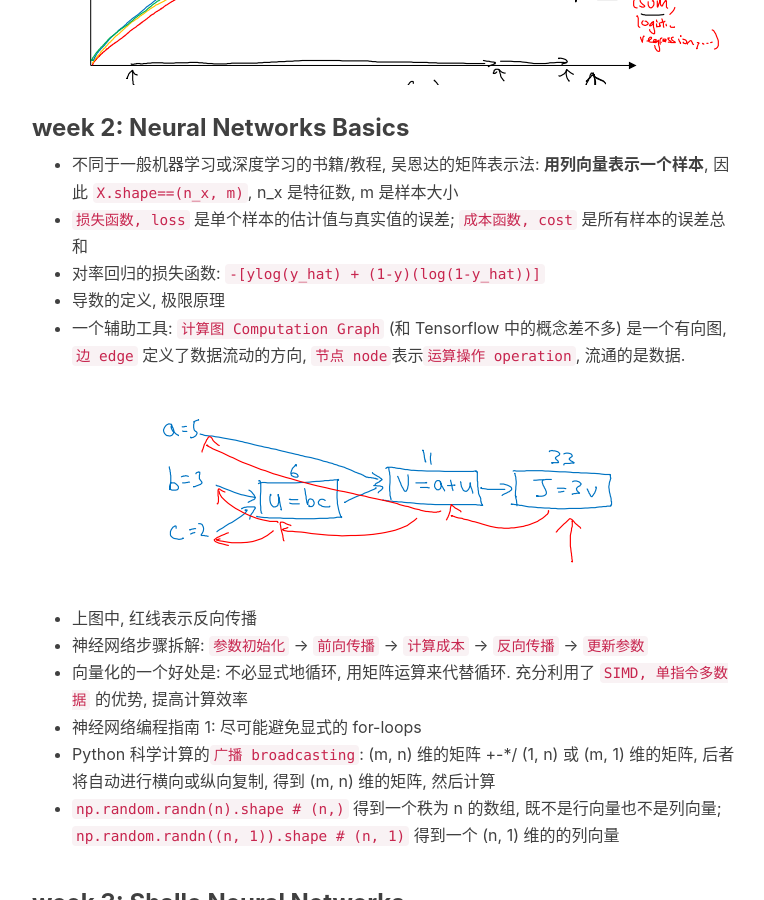
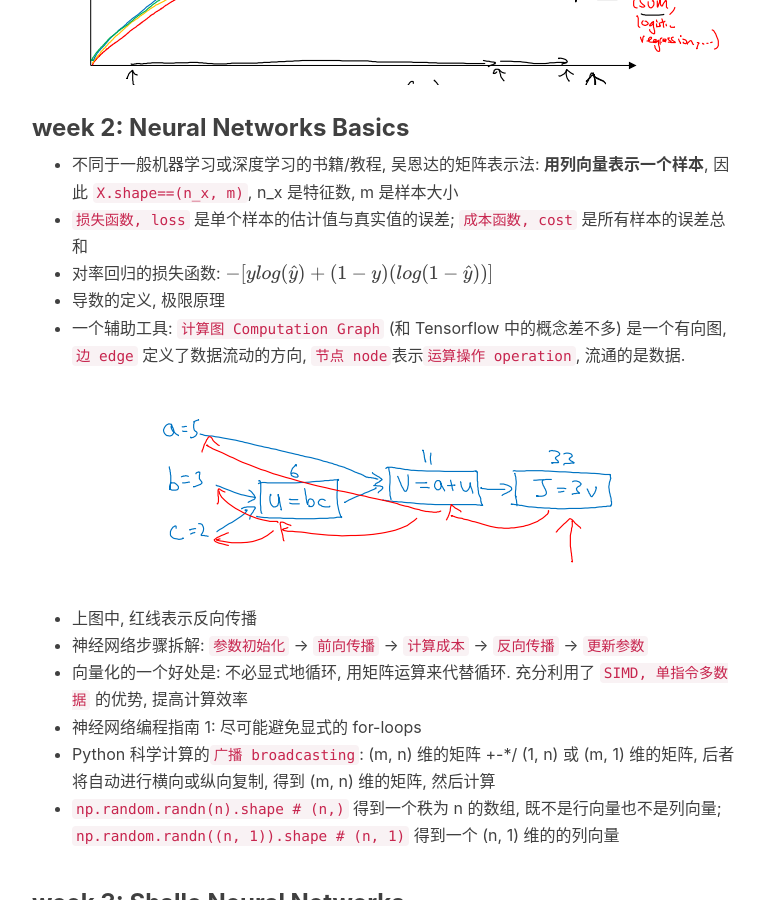
Before and after one commit to iamkissg/iamkissg.github.io, a Jekyll site: the page built from _posts/2017-08-21-andrew_ng_dl_course1_note.md, in a window 1280 px wide and 900 px high, scrolled down 1095 px. Shown: the whole window, without its empty margins (233-997 px from the left). Built offline with Jekyll 4.4.1, drawn with Linux system fonts in a browser that asks for light colours; nearby versions of some CDN libraries; formulas are drawn with MathJax 3; a script that is not in the unit is left out; comment, search, counter and statistics services are not loaded.

```diff
--- a/_posts/2017-08-21-andrew_ng_dl_course1_note.md
+++ b/_posts/2017-08-21-andrew_ng_dl_course1_note.md
@@ -29,7 +29,7 @@ tags:
 
 * 不同于一般机器学习或深度学习的书籍/教程, 吴恩达的矩阵表示法: __用列向量表示一个样本__, 因此 `X.shape==(n_x, m)`, n_x 是特征数, m 是样本大小
 * `损失函数, loss` 是单个样本的估计值与真实值的误差; `成本函数, cost` 是所有样本的误差总和
-* 对率回归的损失函数: `-[ylog(y_hat) + (1-y)(log(1-y_hat))]`
+* 对率回归的损失函数: $$-[ylog(\hat{y}) + (1-y)(log(1-\hat{y}))]$$
 * 导数的定义, 极限原理
 * 一个辅助工具: `计算图 Computation Graph` (和 Tensorflow 中的概念差不多) 是一个有向图, `边 edge` 定义了数据流动的方向, `节点 node`表示`运算操作 operation`, 流通的是数据.
 
```
